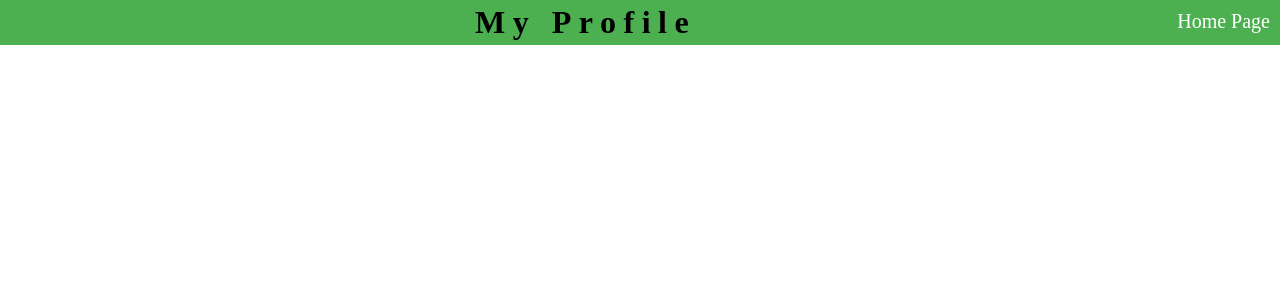
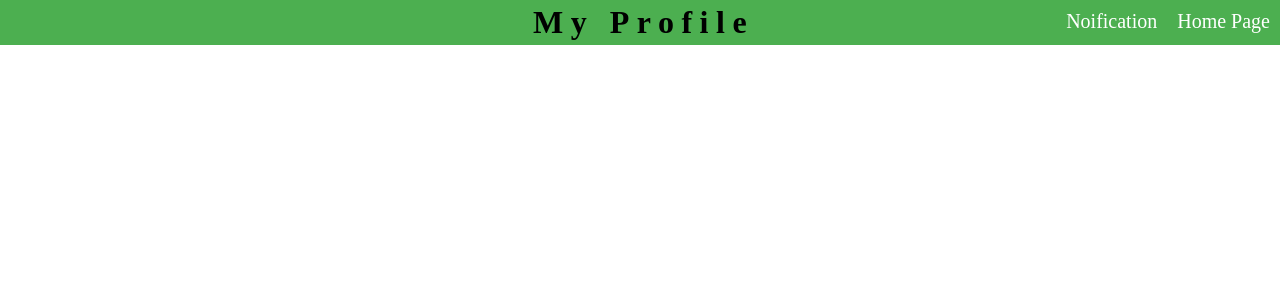
Before and after one commit to Hasibul218/online_clinic_system, a PHP site: page /PatientProfile.php in a window 1280 px wide. Shown: the top 300 px of the page. Run offline with PHP 8.4, Linux system fonts and the light colour scheme.

Commit message:
Notifiaction button edit in patient page

```diff
--- a/view/CSS/doctorcss.css
+++ b/view/CSS/doctorcss.css
@@ -15,6 +15,7 @@ h2
 	letter-spacing: 7.5px;
     font-family: inherit;
     font-size: 32px;
+    margin-left: 227px;
 }
  .button
 {
--- a/view/CSS/doctorhomepage.css
+++ b/view/CSS/doctorhomepage.css
@@ -13,7 +13,8 @@ h2
 	text-align: center;
     font-family: inherit;
     font-size: 34px;
-	letter-spacing:7.5px
+	letter-spacing:7.5px;
+    margin-left: 183px;
 }
 .sidebar
 {
--- a/view/PatientHomePage.php
+++ b/view/PatientHomePage.php
@@ -8,6 +8,7 @@
 	</head>
 	<body>
 		<button class="button"onclick="window.location='Login.php'">Logout</button>
+		<button class="button"onclick="window.location='PatientNotification.php'">Noification</button>
 		<div class="div1">
 			<h2>Home Page</h2>
 		</div>
@@ -16,7 +17,6 @@
 			<a href="PatientProfile.php">Profile</a>
 			<a href="PatientTakeAppointment.php">Take Appoinment</a>
 			<a href="PatientPrescription.php">Prescription</a>
-			<a href="PatientNotification.php">Noification</a>
 		</div>
 	</body>
 </html>
--- a/view/PatientNotification.php
+++ b/view/PatientNotification.php
@@ -6,6 +6,7 @@
 		<link rel="stylesheet"type="text/css"href="CSS/doctorcss.css">
 	</head>
 	<button type="button"name="home"class="button"onclick="window.location='PatientHomePage.php'">Home Page</button>
+	<button class="button"onclick="window.location='PatientNotification.php'">Noification</button>
 	<body>
 		<div class="div1">
 			<h2>Notification</h2>
--- a/view/PatientPrescription.php
+++ b/view/PatientPrescription.php
@@ -6,6 +6,7 @@
 		<link rel="stylesheet"type="text/css"href="CSS/doctorcss.css">
 	</head>
 	<button type="button"name="home"class="button"onclick="window.location='PatientHomePage.php'">Home Page</button>
+	<button class="button"onclick="window.location='PatientNotification.php'">Noification</button>
 	<body>
 		<div class="div1">
 			<h2>Prescription</h2>
--- a/view/PatientProfile.php
+++ b/view/PatientProfile.php
@@ -6,6 +6,7 @@
 		<link rel="stylesheet"type="text/css"href="CSS/doctorcss.css">
 	</head>
 	<button type="button"name="home"class="button"onclick="window.location='PatientHomePage.php'">Home Page</button>
+	<button class="button"onclick="window.location='PatientNotification.php'">Noification</button>
 	<body>
 		<div class="div1">
 			<h2>My Profile</h2>
--- a/view/PatientTakeAppointment.php
+++ b/view/PatientTakeAppointment.php
@@ -6,6 +6,7 @@
 		<link rel="stylesheet"type="text/css"href="CSS/doctorcss.css">
 	</head>
 	<button type="button"name="home"class="button"onclick="window.location='PatientHomePage.php'">Home Page</button>
+	<button class="button"onclick="window.location='PatientNotification.php'">Noification</button>
 	<body>
 		<div class="div1">
 			<h2>Take Appointment</h2>
```
